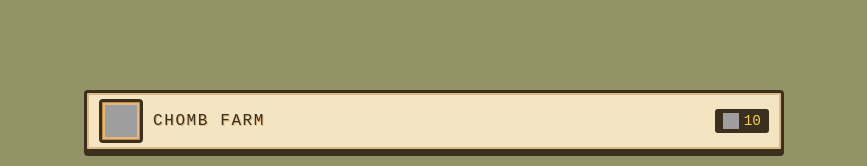
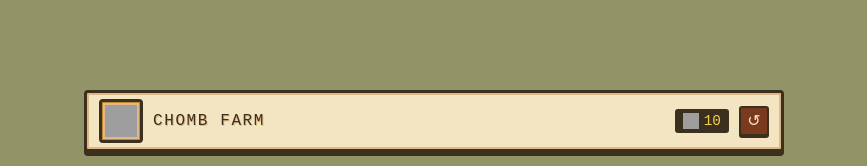
Before and after one commit to coconath0/chomb-farm, a React (Vite) app: page / in a window 1280 px wide. Shown: the top 166 px of the page, without its empty margins (206-1073 px from the left). Built offline with nearby package versions, Linux system fonts and the light colour scheme; grey boxes are pictures that could not be loaded; a web font is replaced by a local one.

Commit message:
feat: add game reset functionality with localStorage integration and reset button in HUD

```diff
--- a/src/FarmContext.jsx
+++ b/src/FarmContext.jsx
@@ -1,12 +1,36 @@
-import { createContext, useContext, useReducer } from "react";
-import { farmReducer, initialState } from "./farmReducer";
+import { createContext, useContext, useEffect, useReducer } from "react";
+import { farmReducer, initialState, RESET_STATE } from "./farmReducer";
+
+const STORAGE_KEY = "chombFarmState";
+
+function loadState() {
+    try {
+        const raw = localStorage.getItem(STORAGE_KEY);
+        return raw ? JSON.parse(raw) : initialState;
+    } catch {
+        return initialState;
+    }
+}
 
 const FarmContext = createContext(null);
 
 export function FarmProvider({ children }) {
-    const [state, dispatch] = useReducer(farmReducer, initialState);
+    const [state, dispatch] = useReducer(farmReducer, undefined, loadState);
+
+    // Persist every state change
+    useEffect(() => {
+        try {
+            localStorage.setItem(STORAGE_KEY, JSON.stringify(state));
+        } catch { /* quota errors — silently ignore */ }
+    }, [state]);
+
+    function resetGame() {
+        localStorage.removeItem(STORAGE_KEY);
+        dispatch({ type: RESET_STATE });
+    }
+
     return (
-        <FarmContext.Provider value={{ state, dispatch }}>
+        <FarmContext.Provider value={{ state, dispatch, resetGame }}>
             {children}
         </FarmContext.Provider>
     );
--- a/src/components/HUD.jsx
+++ b/src/components/HUD.jsx
@@ -2,7 +2,13 @@ import { useFarm } from "../FarmContext";
 import styles from "./HUD.module.css";
 
 export default function HUD() {
-    const { state } = useFarm();
+    const { state, resetGame } = useFarm();
+
+    function handleReset() {
+        if (window.confirm("Reset the game? All progress will be lost.")) {
+            resetGame();
+        }
+    }
 
     return (
         <header className={styles.hud}>
@@ -18,6 +24,10 @@ export default function HUD() {
                 <div className={styles.coinIcon} aria-hidden="true" />
                 <span className={styles.seedCount}>{state.seeds}</span>
             </div>
+
+            <button className={styles.resetBtn} onClick={handleReset} title="Reset game">
+                ↺
+            </button>
         </header>
     );
 }
--- a/src/components/HUD.module.css
+++ b/src/components/HUD.module.css
@@ -78,3 +78,31 @@
     min-width: 2ch;
     text-align: right;
 }
+
+.resetBtn {
+    background: #7a3a1e;
+    border: 2px solid #3b2f1e;
+    box-shadow: 0 2px 0 #3b2f1e;
+    border-radius: 3px;
+    color: #f5e6c8;
+    font-size: 1rem;
+    line-height: 1;
+    width: 30px;
+    height: 30px;
+    display: flex;
+    align-items: center;
+    justify-content: center;
+    cursor: pointer;
+    flex-shrink: 0;
+    transition: filter 0.1s, transform 0.1s;
+}
+
+.resetBtn:hover {
+    filter: brightness(1.2);
+    transform: translateY(-1px);
+}
+
+.resetBtn:active {
+    transform: translateY(1px);
+    box-shadow: none;
+}
--- a/src/farmReducer.js
+++ b/src/farmReducer.js
@@ -72,6 +72,7 @@ export const START_WATER     = "START_WATER";     // { plotId, chombId }
 export const START_HARVEST   = "START_HARVEST";   // { plotId, chombId }
 export const UNLOCK_CHOMB    = "UNLOCK_CHOMB";    // { catalogKey }
 export const EARN_SEEDS      = "EARN_SEEDS";      // { amount }
+export const RESET_STATE     = "RESET_STATE";     // {}
 
 // Helpers
 
@@ -274,5 +275,8 @@ export function farmReducer(state, action) {
 
         default:
             return state;
+
+        case RESET_STATE:
+            return initialState;
     }
 }
```
